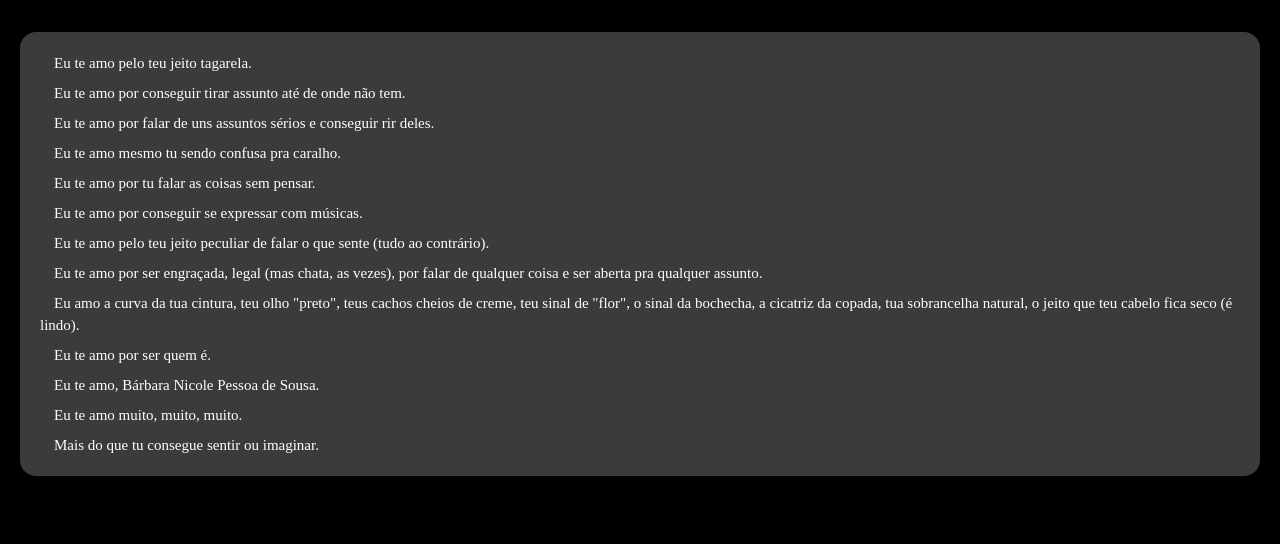
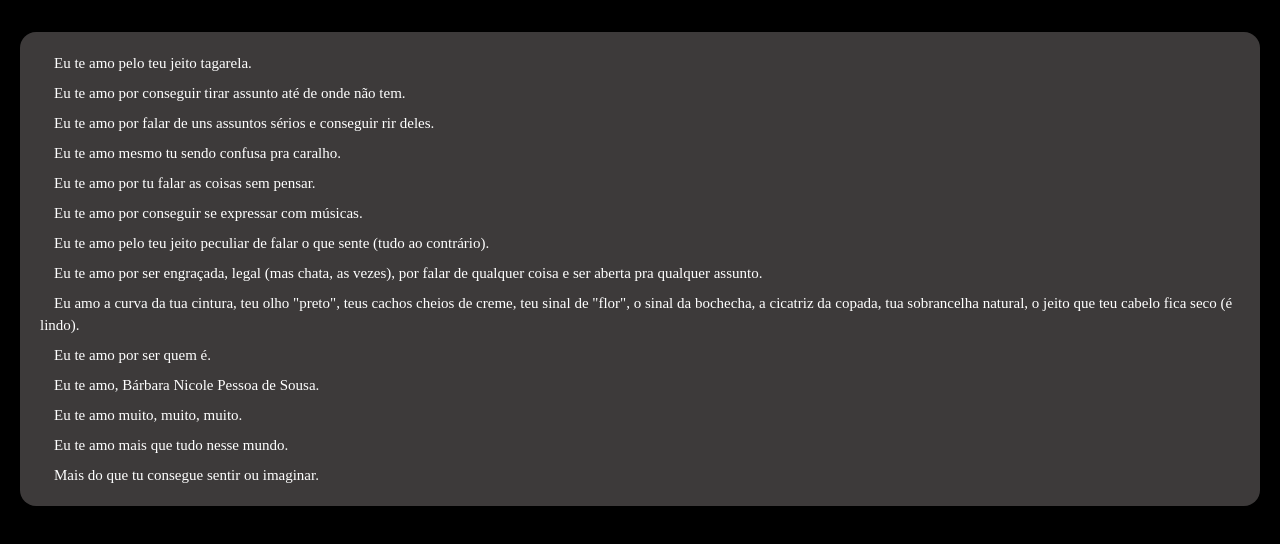
Before and after one commit to lk-gb/nix, a plain HTML site: page pag2.html in a window 1280 px wide. Shown: the part 122-666 px from the top of the page. Drawn offline with Linux system fonts and the light colour scheme.

Commit message:
adição de texto

```diff
--- a/pag2.html
+++ b/pag2.html
@@ -40,6 +40,8 @@
 
             <p class="principal__text__paragraph">Eu te amo muito, muito, muito.</p>
 
+            <p class="principal__text__paragraph">Eu te amo mais que tudo nesse mundo.</p>
+
             <p class="principal__text__paragraph">Mais do que tu consegue sentir ou imaginar.</p>
         </section>
     </main>
```
